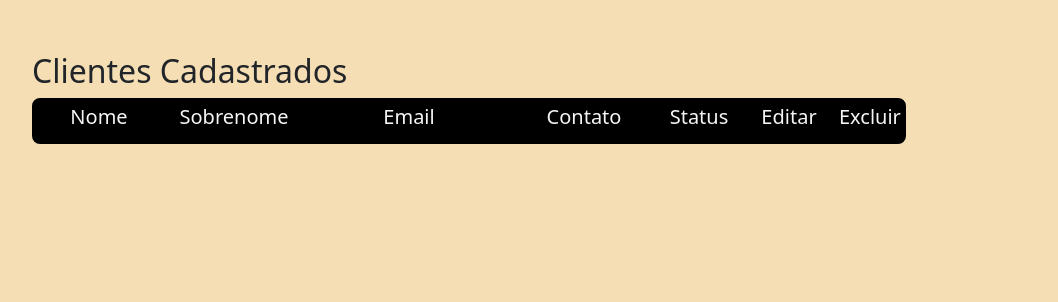
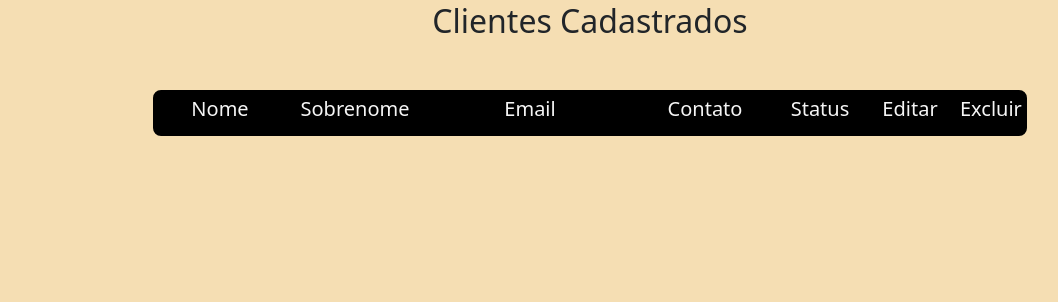
Before and after one commit to Venturaa10/formulario, a Django app: page /exibir in a window 1280 px wide. Shown: the part 56-358 px from the top of the page, without its empty margins (50-1108 px from the left). Run offline with Django 5.2, Linux system fonts and the light colour scheme; the visitor is signed in with stand-in values (Sample User, id 1); data that the repository does not hold is empty.

Commit message:
Centralizando o conteudo do template exibir

```diff
--- a/form_app/templates/exibir.html
+++ b/form_app/templates/exibir.html
@@ -4,27 +4,38 @@
 
 <style>
     .corpo {
-        background-color: wheat
+        background-color: wheat;
     }
-    .borda{
-        width: max-content;
 
-        border: 7px;
+    .borda_container {
+        background-color: black;
+        width:auto;
+        /* Largura maxima */
+        max-width: 1200px;
+        /* Tamanho, estilo, cor */
+        border: 7px solid rgb(0, 0, 0);
         border-radius: 8px;
-        border-style: solid;
-        border-color: rgb(0, 0, 0);
     }
 
     .container {
+        display: flex;
+        justify-content: center;
         margin-top: 50px;
+        width: 100%;
+    }
+
+    #titulo_tabela {
+        text-align: center;
     }
 
     .subtitulos {
         /* Div dos subtitulos */
         color: whitesmoke;
-        background-color:rgb(0, 0, 0)
+        background-color: rgb(0, 0, 0)
     }
-    .subtitulos, .info_cliente {
+
+    .subtitulos,
+    .info_cliente {
         /* Configura layout de grade */
         display: grid;
         /* Centraliza verticalmente os itens na grade */
@@ -36,13 +47,15 @@
         border-style: solid;
         border-width: 20px; */
     }
+
     .fonte_subtitulo {
         /* Estiliza a fonte do subtitulo */
         font-size: 20px;
         text-align: center;
     }
 
-    #subtitulo_editar, #subtitulo_excluir {
+    #subtitulo_editar,
+    #subtitulo_excluir {
         /* Ajustando o posicionamento dos substitulos correspondente a informação do cliente  */
         padding-left: 20px;
     }
@@ -51,7 +64,7 @@
         /* Div responsavel por posicionar corretamente as informações do cliente de acordo com o subtitulo correspondente a cada uma delas */
         padding-left: 5px;
         margin-bottom: 5px;
-        background-color:antiquewhite
+        background-color: antiquewhite
     }
 
     .info_objeto {
@@ -93,20 +106,22 @@
         /* Fazendo com que não seja possivél interagir com o campo de "Status" */
         pointer-events: none;
     }
+
     #botao_editar {
-        color:goldenrod;
-    }
-    #botao_excluir {
-        color:rgb(181, 70, 70);
+        color: goldenrod;
     }
 
+    #botao_excluir {
+        color: rgb(181, 70, 70);
+    }
 </style>
 
 <body class="corpo">
-
+    <div id="titulo_tabela">
+        <h2>Clientes Cadastrados</h2>
+    </div>
     <div class="container">
-        <h2>Clientes Cadastrados</h2>
-         <div class="borda">
+        <div class="borda_container">
             <div class="subtitulos">
                 <h5 class="fonte_subtitulo" id="subtitulo_nome" scope="col">Nome</h5>
                 <h5 class="fonte_subtitulo" id="subtitulo_sobrenome" scope="col">Sobrenome</h5>
```
Lines whose indentation alone changed are shown as unchanged.
